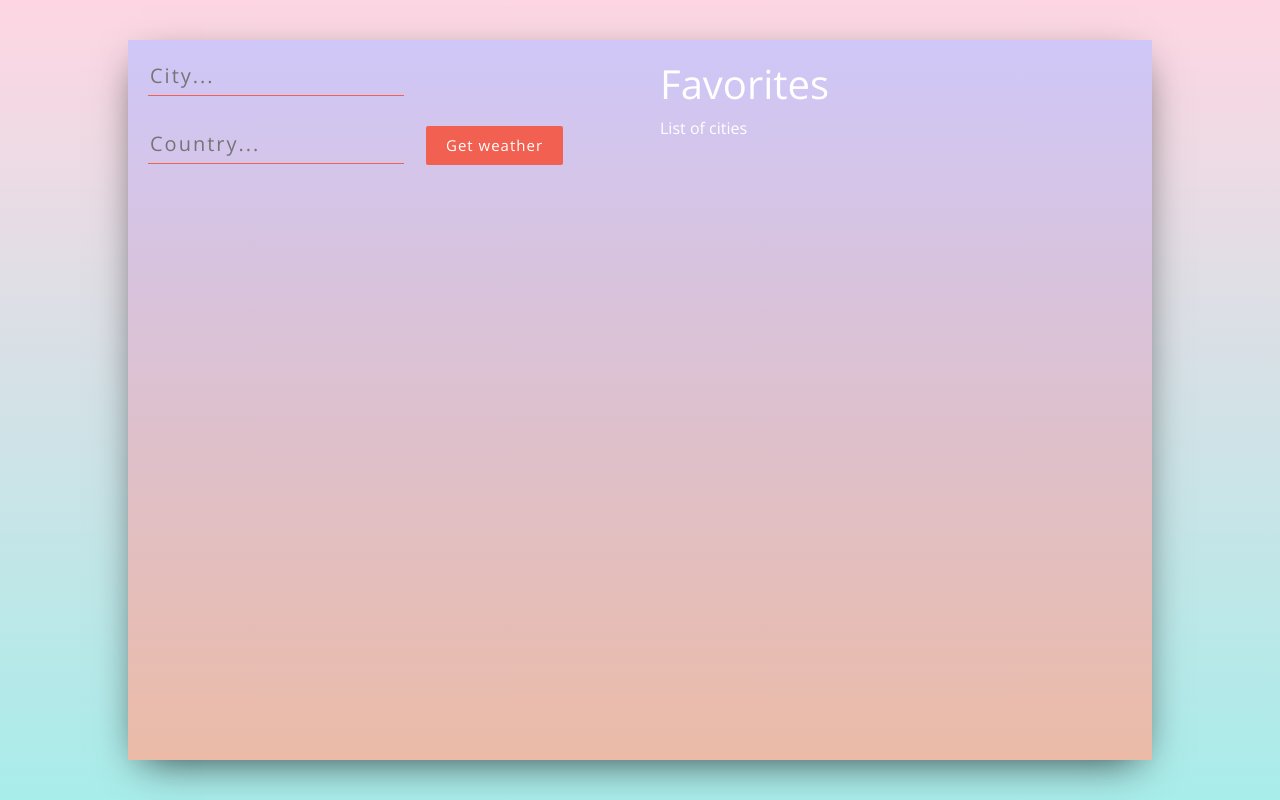
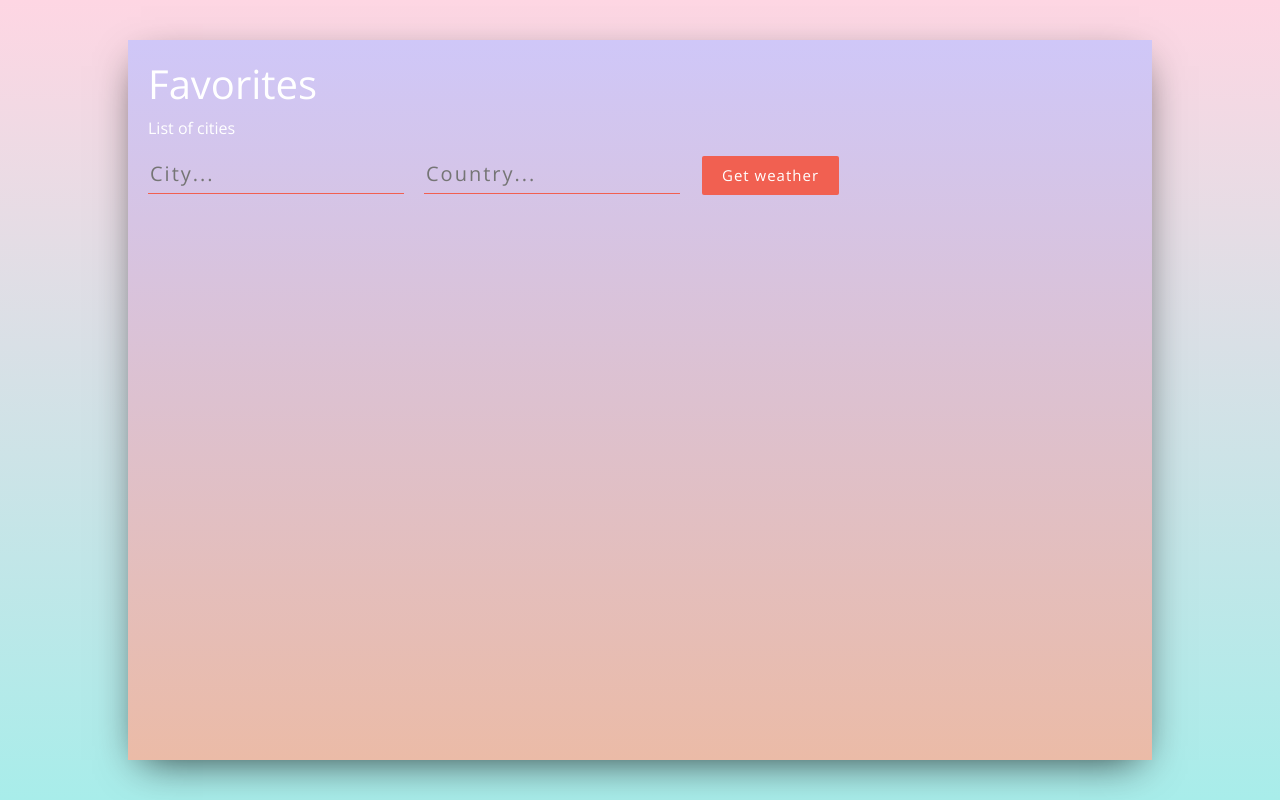
Before and after one commit to AlicinaCat/WeatherApp, a React (Create React App) app: page / in a window 1280 px wide. Built offline with nearby package versions, Linux system fonts and the light colour scheme.

Commit message:
move favorites functionality from module to weather component

```diff
--- a/src/App.js
+++ b/src/App.js
@@ -3,7 +3,6 @@ import React, { Component } from 'react';
 import 'bootstrap/dist/css/bootstrap.min.css';
 import './App.css';
 import Weather from './components/Weather';
-import Favorites from './components/Favorites';
 
 class App extends Component {
   // initial state
@@ -20,9 +19,9 @@ class App extends Component {
                 <div className="col form-container">
                   <Weather />
                 </div>
-                <div className="col form-container">
+                {/* <div className="col form-container">
                   <Favorites />
-                </div>
+                </div> */}
               </div>
             </div>
           </div>
--- a/src/components/Favorites.js
+++ /dev/null
@@ -1,29 +0,0 @@
-import React, { Component } from 'react';
-
-export default class Favorites extends Component {
-
-    state = {
-        favorites: [],
-    }
-
-    render() {
-        var favorites = localStorage.getItem('favorites');
-        let array = JSON.parse(favorites);
-        console.log(array);
-        var favoriteList;
-        if (array != null) {
-            favoriteList = array.map((city) => {
-                let name = city.split(':');
-                return <li>{name[0]}, {name[1]}</li>
-            });
-        }
-
-
-        return (
-            <div>
-                <h1>Favorites</h1>
-                <p>List of cities</p>
-                {this.state.favorites && <ul>{favoriteList}</ul>}
-            </div>);
-    }
-}
--- a/src/components/Weather.js
+++ b/src/components/Weather.js
@@ -1,12 +1,12 @@
 import React, { Component } from 'react';
 import Form from './Form';
 import Forecast from './Forecast';
-import Favorites from './Favorites';
 
 const API_KEY = '33b94a1d1da5daf4a1643aefc11f0c99';
 
 export default class Weather extends Component {
   state = {
+    favorites: [],
     icon: undefined,
     temperature: undefined,
     city: undefined,
@@ -21,6 +21,7 @@ export default class Weather extends Component {
     e.preventDefault();
 
     this.setState({
+      favorites: [],
       icon: undefined,
       temperature: undefined,
       city: undefined,
@@ -41,6 +42,7 @@ export default class Weather extends Component {
       console.log(dataToday);
 
       this.setState({
+        favorites: [],
         icon: dataToday.weather[0].main,
         temperature: Math.round(dataToday.main.temp),
         city: dataToday.name,
@@ -59,6 +61,7 @@ export default class Weather extends Component {
     if (localStorage.getItem("favorites") === null) {
       let favorites = [];
       localStorage.setItem("favorites", JSON.stringify(favorites));
+      this.setState({state: this.state});
     }
     else {
       let favorites = localStorage.getItem('favorites');
@@ -66,13 +69,32 @@ export default class Weather extends Component {
       favorites.push(this.state.city + ":" + this.state.country);
       console.log(favorites);
       localStorage.setItem("favorites", JSON.stringify(favorites));
+      this.setState({state: this.state});
     }
 
   }
 
   render() {
 
+    var favorites = localStorage.getItem('favorites');
+    let array = JSON.parse(favorites);
+    console.log(array);
+    var favoriteList;
+    if (array != null) {
+        favoriteList = array.map((city) => {
+            let name = city.split(':');
+            return <li>{name[0]}, {name[1]}</li>
+        });
+    }
+
+
     return (
+      <div>
+      <div>
+      <h1>Favorites</h1>
+      <p>List of cities</p>
+      {this.state.favorites && <ul>{favoriteList}</ul>}
+    </div>
       <div>
         <Form getWeather={this.getWeather} />
         {/* { this.state.icon && <img src={this.state.icon} alt={this.state.icon} />} */}
@@ -91,6 +113,7 @@ export default class Weather extends Component {
         {this.state.city && <Forecast city={this.state.city} country={this.state.country} />}
 
       </div>
+      </div>
     );
   }
 }
```
